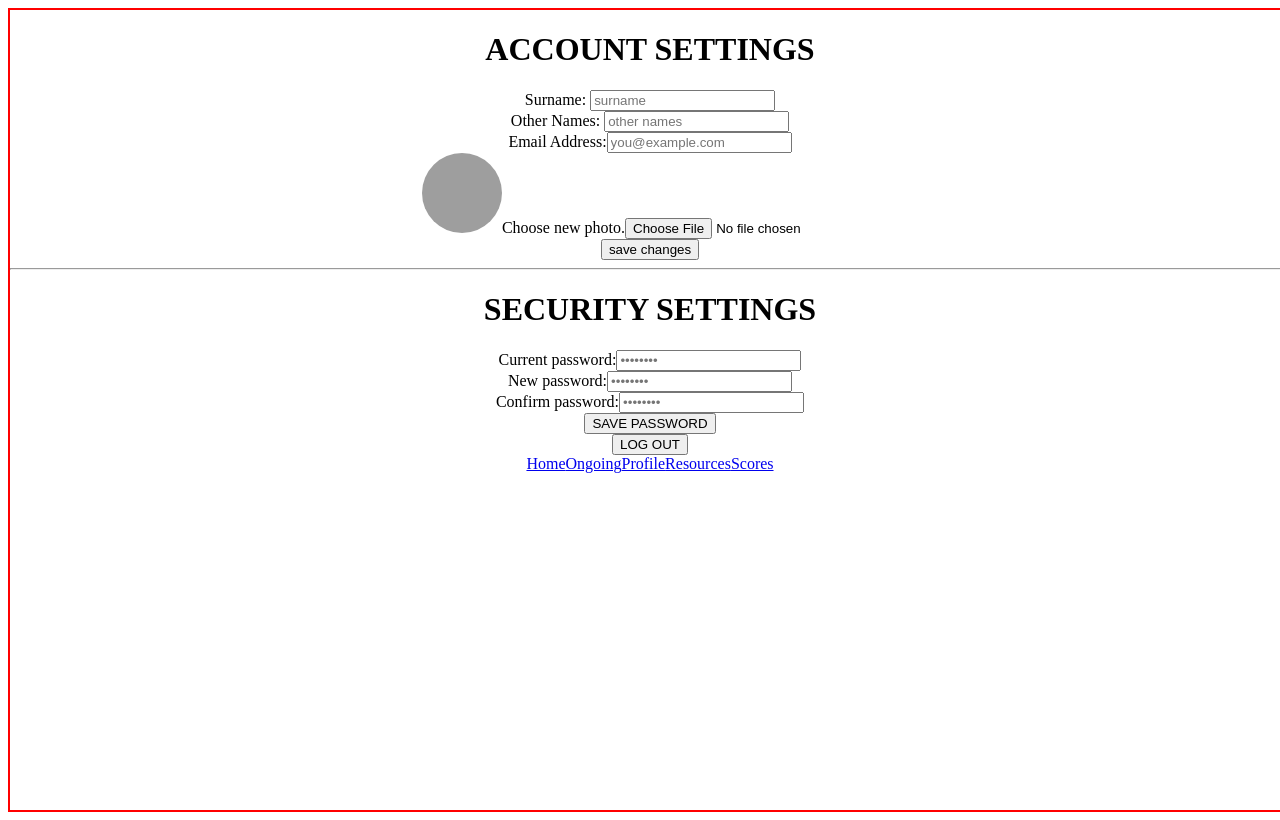
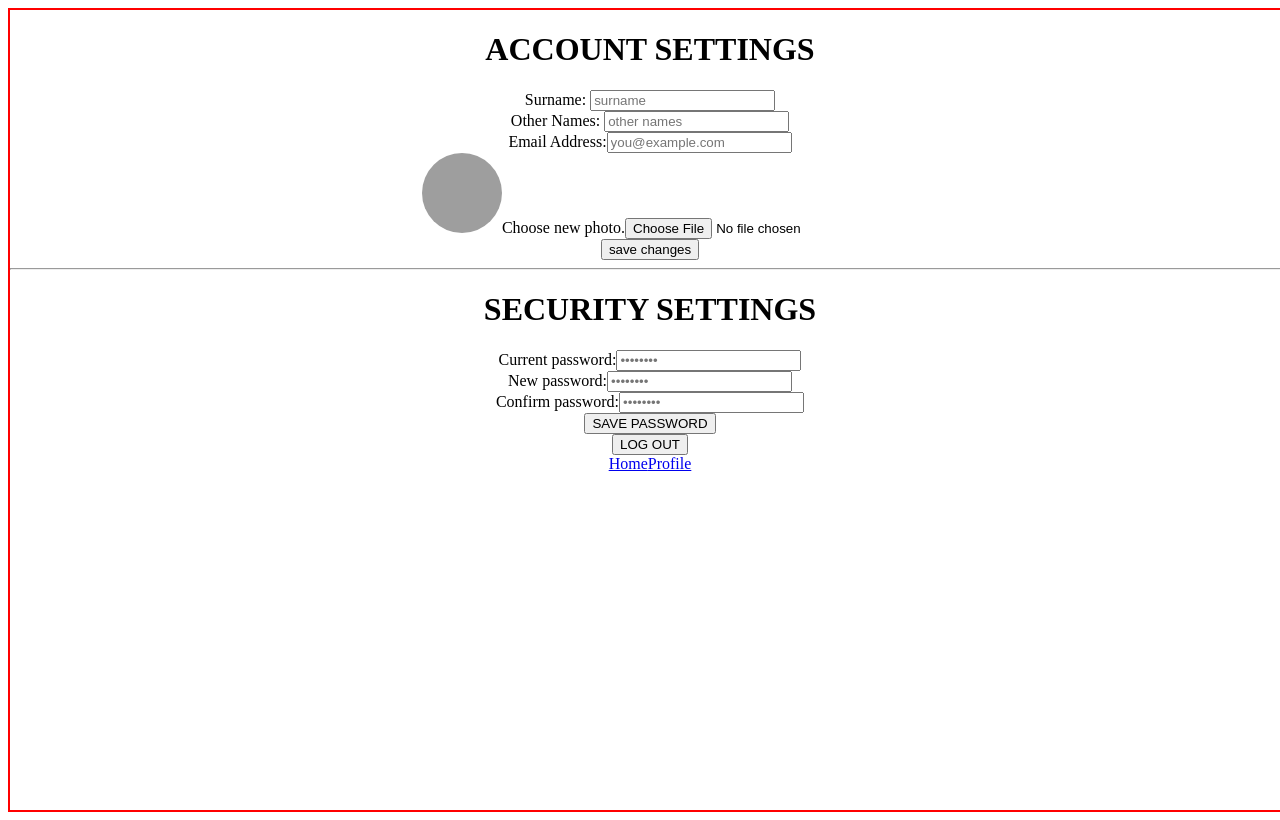
Before and after one commit to dev-sydney/FYP-APP, a React (Vite) app in the folder view/: page /me in a window 1280 px wide. Built offline with nearby package versions, Linux system fonts and the light colour scheme; sample sign-in values are in the browser's storage; grey boxes are pictures that could not be loaded; the HTML template or start-up script is replaced by a standard one.

Commit message:
Implemented conditional rendering for some of the links, based on user.privilege

```diff
--- a/view/src/components/NavBar.jsx
+++ b/view/src/components/NavBar.jsx
@@ -4,7 +4,6 @@ import { NavLink } from 'react-router-dom';
 
 import './../styles/navStyle.scss';
 
-const stat = 1;
 /**
  * This component holds all the links ot various pages in the app
  * @returns
@@ -14,10 +13,26 @@ const NavBar = () => {
   return (
     <div className={`${!authContxt.user && 'not-loggedIn'}`}>
       <NavLink to="/">Home</NavLink>
-      <NavLink to="/attendances/ongoingAttendances">Ongoing</NavLink>
+      {/* NOTE: CONDITTIONAL RENDERING FOR PRIVILEGE-SPECIFIC LINKS (for professors and heads of dept.) */}
+      {authContxt.user &&
+        (['professor', 'head_of_department'].includes(
+          authContxt.user.privilege
+        ) ? (
+          <span>
+            <NavLink to="/attendances/ongoingAttendances">Ongoing</NavLink>
+            <NavLink to="/attendance-scores">Scores</NavLink>
+          </span>
+        ) : (
+          ''
+        ))}
+
       <NavLink to="/me">Profile</NavLink>
-      <NavLink to="/resourceManager">Resources</NavLink>
-      <NavLink to="/attendance-scores">Scores</NavLink>
+      {authContxt.user &&
+        (['admin', 'head_of_department'].includes(authContxt.user.privilege) ? (
+          <NavLink to="/resourceManager">Resources</NavLink>
+        ) : (
+          ''
+        ))}
     </div>
   );
 };
```
